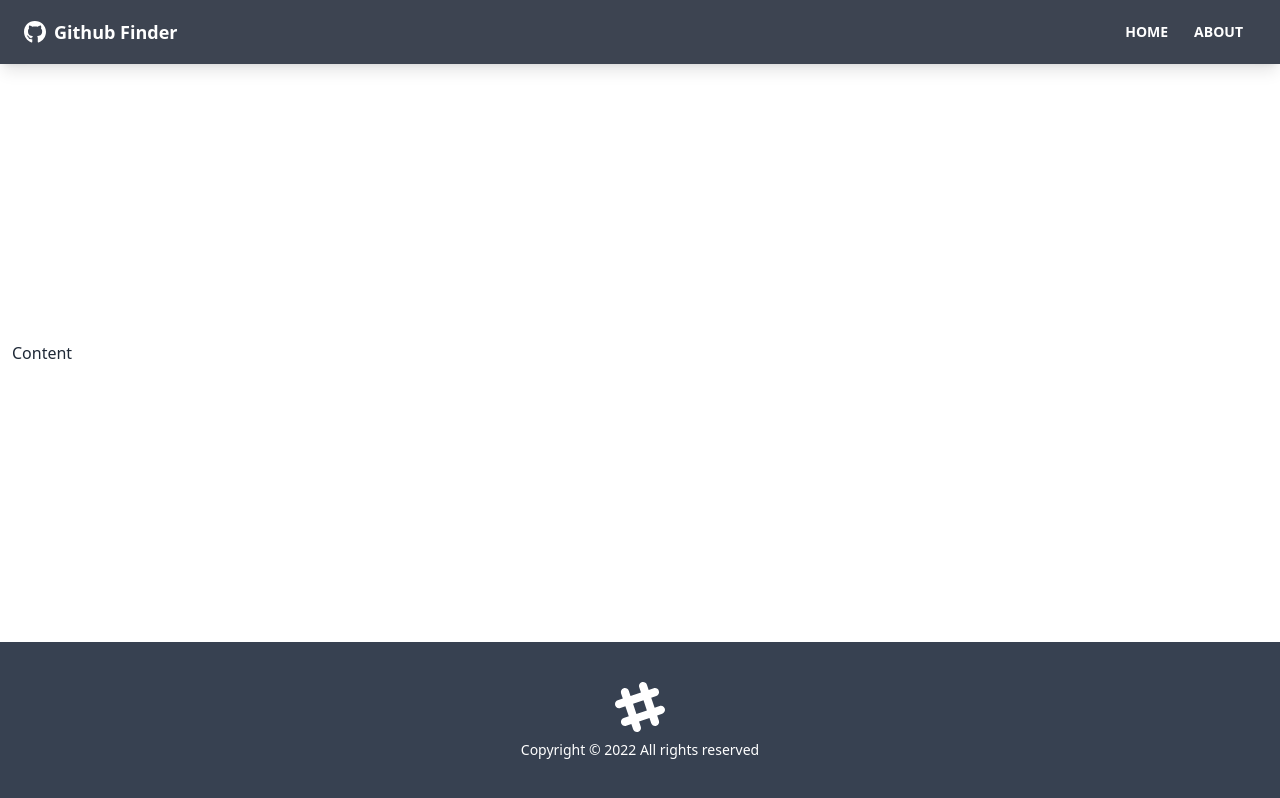
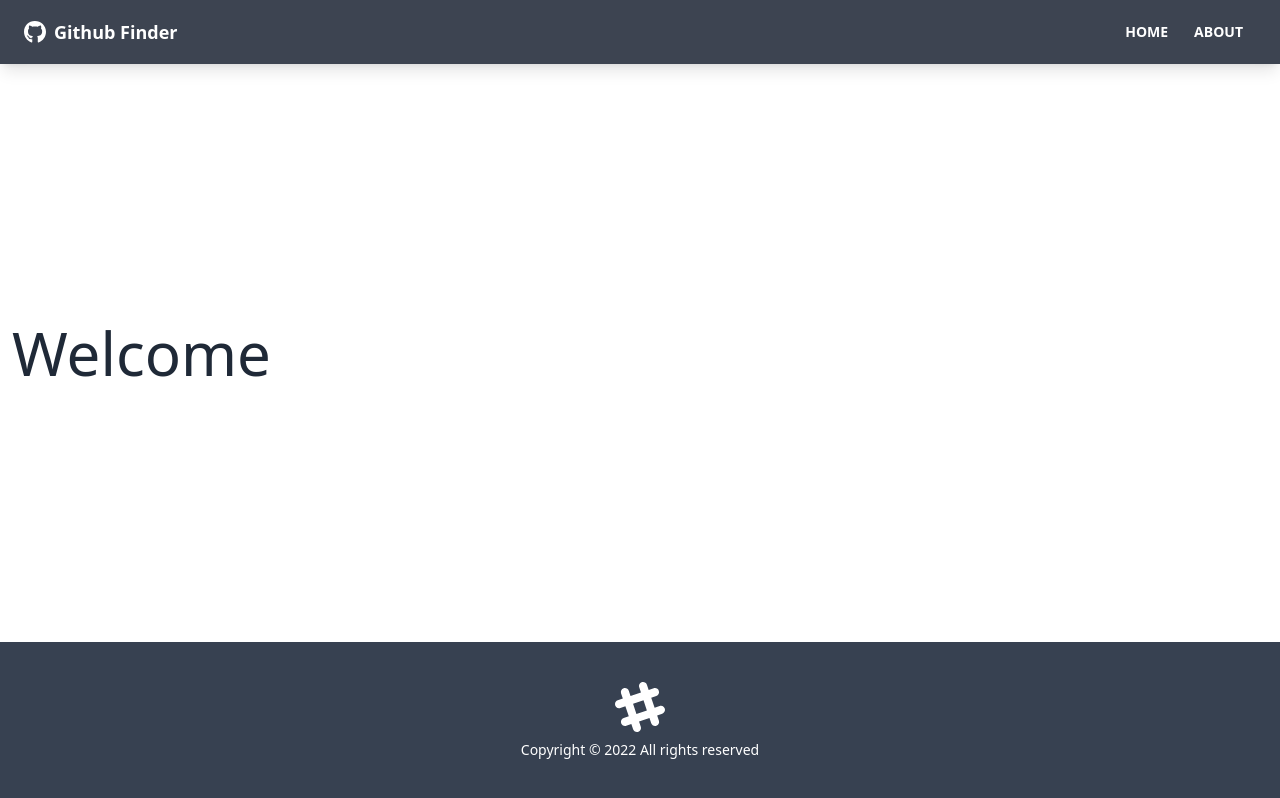
Before and after one commit to kraverken/github-finder, a React (Create React App) app: page / in a window 1280 px wide. Built offline with nearby package versions, Linux system fonts and the light colour scheme; the HTML template or start-up script is replaced by a standard one.

Commit message:
feat: Routes created

```diff
--- a/src/App.js
+++ b/src/App.js
@@ -1,12 +1,22 @@
 import { BrowserRouter as Router, Route, Routes } from "react-router-dom";
 import Navbar from "./components/layout/Navbar";
+import Home from "./pages/Home";
+import About from "./pages/About";
+import NotFound from "./pages/NotFound";
 import Footer from "./components/layout/Footer";
 function App() {
   return (
     <Router>
       <div className="flex flex-col justify-between h-screen">
         <Navbar />
-        <main className="container mx-auto px-3 pb-12">Content</main>
+        <main className="container mx-auto px-3 pb-12">
+          <Routes>
+            <Route path="/" element={<Home />} />
+            <Route path="/about" element={<About />} />
+            <Route path="/notfound" element={<NotFound />} />
+            <Route path="/*" element={<NotFound />} />
+          </Routes>
+        </main>
         <Footer />
       </div>
     </Router>
```
